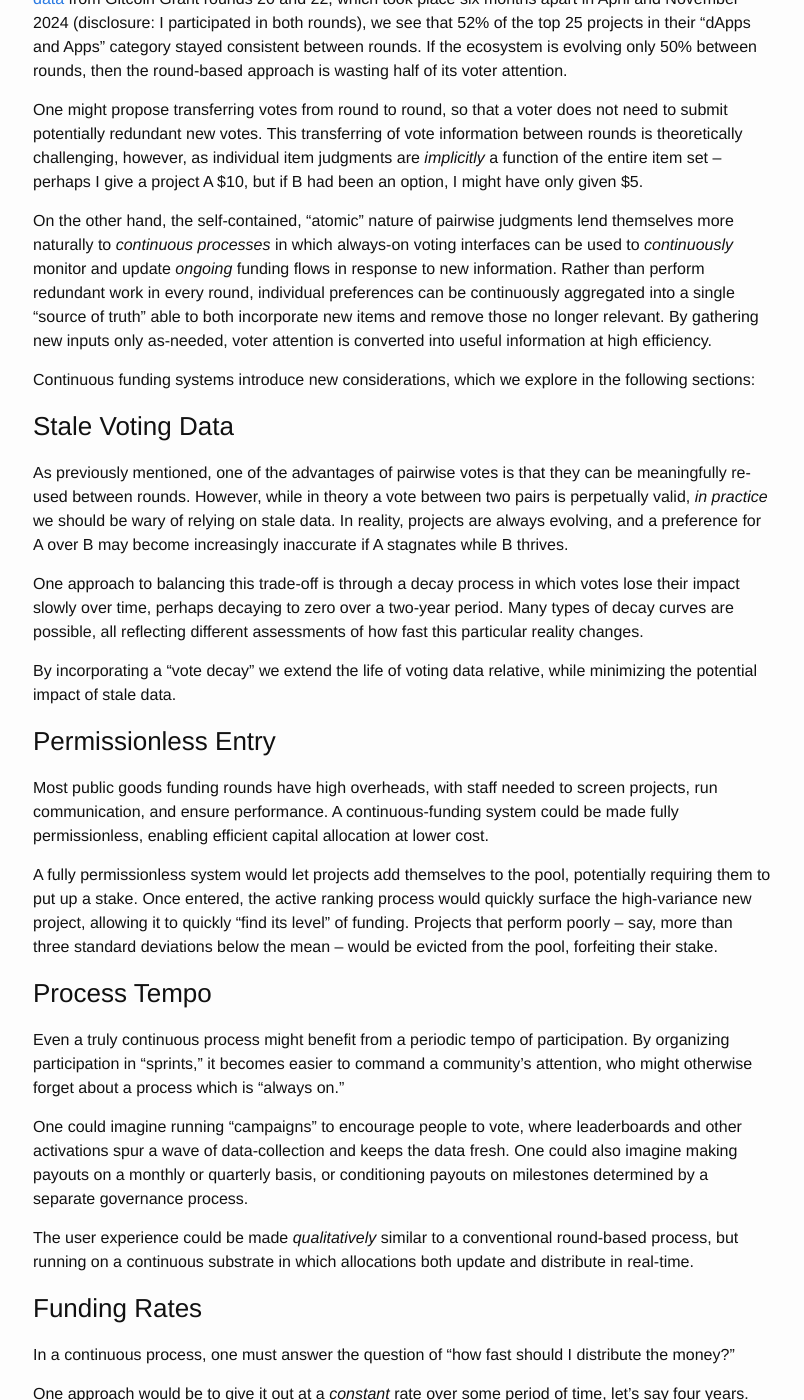
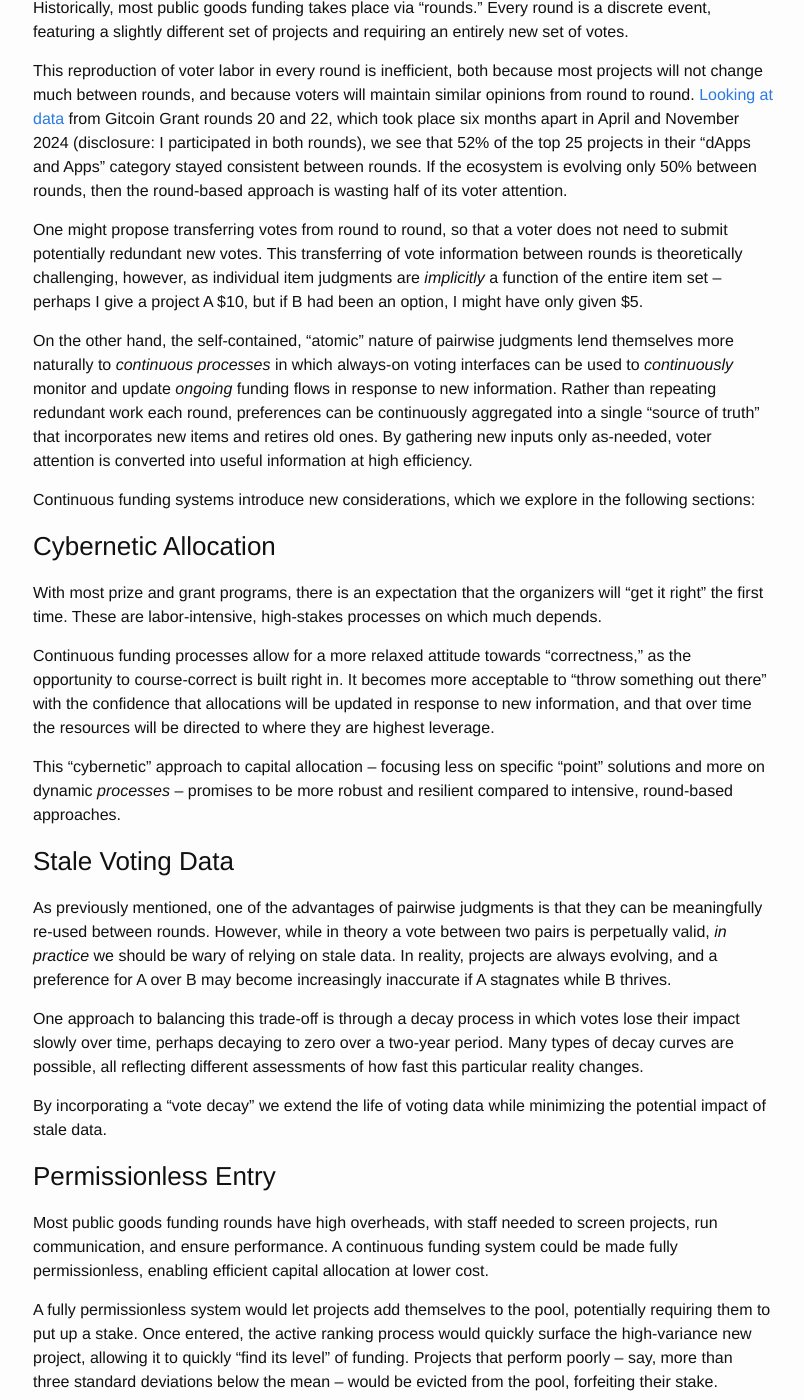
Before and after one commit to kronosapiens/kronosapiens.github.io, a Jekyll site: the page built from _posts/2025-11-30-pairwise-paradigm.md, in a window 1280 px wide and 1400 px high, scrolled down 11993 px. Shown: the whole window, without its empty margins (237-1041 px from the left). Built offline with Jekyll 4.4.1, drawn with Linux system fonts in a browser that asks for light colours; formulas are drawn with MathJax 3; comment, search, counter and statistics services are not loaded; some of the changed text lies outside the part shown.

Commit message:
fix: more AI edits

```diff
--- a/_posts/2025-11-30-pairwise-paradigm.md
+++ b/_posts/2025-11-30-pairwise-paradigm.md
@@ -46,17 +46,18 @@ Each has its own strengths and weaknesses:
 
 The rest of this essay will focus on **pairwise preferences** and describe the _design space_ in which they operate.
 We will argue that pairwise methods should not be understood as isolated mechanisms, but as part of a larger _paradigm_ of decision-making involving various interrelated techniques.
-By approaching pairwise methods in this way, it becomes easier to see how the pieces fit together and offer a compelling approach for allocating shared resources.
+By approaching pairwise methods in this way, it becomes easier to see how the pieces combine into a compelling system for allocating shared resources.
 
 Most of this essay will focus on the use-case of "public goods funding," in which communities come together to fund critical infrastructure, as this is the domain with the most activity and the richest basis for analysis.
 The scope of these methods, however, is much broader.
 Instead of funding public goods, we could just as easily apply these methods to problems as grand as the setting of federal budgets, or as mundane as judging hackathons or [prioritizing chores in a coliving house](https://www.zaratan.world/chorewheel).
-As such getting this right will be an enormous unlock in our ability to coordinate at scale.
+As such, getting this right will be an enormous unlock in our ability to coordinate at scale.
 
 # II. Why Pairwise
 
 A **pairwise preference** is simply a relative choice between two options: A or B.
-Pairwise preferences can be seen as "atoms" of human subjectivity: the simplest possible distinction, running on the "phenomenological bare metal" of human perception.
+Pairwise preferences are the atoms of human subjectivity: the simplest distinction we can make, running on the "phenomenological bare metal" of perception.
+
 This simplicity makes them robust (they mean what they say they mean), accessible (anybody can make a relative distinction), general (many decisions can be framed in relative terms), and flexible (pairwise preferences can be aggregated in many different ways).
 
 In addition, the atomic nature of pairwise decisions makes these methods well adapted to environments of scarce attention, as participants are able to provide quality inputs in small amounts of time.
@@ -97,7 +98,7 @@ The choice of algorithm has major implications for what kind of output gets crea
 
 This section will discuss several algorithmic options and their properties, with a focus on the _ontology_ and _computational complexity_ of each algorithm -- how each algorithm models reality, and how effectively it processes information relative to that model.
 
-In all cases, we begin with a sequence of pairwise observations $[(a, b, x), ...]$, and want to produce a set of weights $w = [w_a, w_b, ...]$ telling us how to divide a fixed pool of capital among the items.
+In all cases, we begin with a sequence of pairwise observations $[(a, b, x), ...]$ with $x$ presenting the pairwise vote, and want to produce a set of weights $w = [w_a, w_b, ...]$ telling us how to divide a fixed pool of capital among the items.
 
 > Note: Throughout this section, we will use standard mathematical notation to describe properties of these algorithms, specifically the ["Big-O" notation](https://en.wikipedia.org/wiki/Big_O_notation) for describing computational complexity (the amount of energy and data an algorithm needs)
 
@@ -184,9 +185,12 @@ This work would inspire the development of [Pairwise.vote](https://www.pairwise.
 ### Deep Funding
 
 Both Bradley-Terry and spectral methods have a major drawback: they are data-hungry, requiring votes on the order of $O(k^2)$, the square of the number of items $k$.
-This heavy data requirements makes pairwise methods difficult to use in practice, as it complicates data-gathering.
+These heavy data requirements makes pairwise methods difficult to use in practice, as it complicates data-gathering.
 
 Deep Funding is a more recent technique proposed by Vitalik Buterin in late 2024, in which pairwise judgments are not used to generate weights directly, but rather to score competing weight _proposals_, which are produced externally.
+
+> Note: this initiative is unrelated to [SingularityNET's Deep Funding](https://deepfunding.ai/) program.
+
 Under the slogan of "[AI as the engine, humans as the steering wheel](https://vitalik.eth.limo/general/2025/02/28/aihumans.html)," Buterin introduces a model of social choice in which the weight proposals are produced _at scale_ by machines, with a small amount of human input being used to score proposals.
 This reframing of the problem -- and of the role of human inputs -- aims to produce better results with less human input.
 
@@ -258,7 +262,7 @@ Overall, active ranking lets the process capture and express _more information_
 ## UI Development
 
 Another key consideration is _the design of the voting interface_.
-A data analysis pipeline is only as good as the quality of the data is analyzes.
+A data analysis pipeline is only as good as the quality of the data it analyzes.
 And more so than with other methods, the UI of a pairwise process has major implications for the quality of the data being collected.
 
 To illustrate this, imagine a hypothetical "bad" interface -- one which only shows the name of the items being compared, and no other information.
@@ -333,7 +337,7 @@ In this example, we see how for participants who have _already performed_ the co
 
 It is also possible to have an audience which lacks a minimum baseline of context, such that even with an efficient UI they are unable to make meaningful distinctions between items.
 
-The ideal audience, then, is a _large and diverse group of people with at least some domain knowledge_, able to make a distinction on a never-before-seen pair after about 30 seconds of absorbing new information.
+The ideal audience, then, is a _large and diverse group of people with at least some domain knowledge_, able to make a judgment on a never-before-seen pair in about 30 seconds.
 This group will be able to provide the most information, in terms of both _quantity_ and _quality_ of inputs.
 It is worth noting that even an "ideal audience" will not show up for free; participation will need to carry at least some incentives -- either relational (status), financial, or both.
 
@@ -373,26 +377,36 @@ One might propose transferring votes from round to round, so that a voter does n
 This transferring of vote information between rounds is theoretically challenging, however, as individual item judgments are _implicitly_ a function of the entire item set -- perhaps I give a project A $10, but if B had been an option, I might have only given $5.
 
 On the other hand, the self-contained, "atomic" nature of pairwise judgments lend themselves more naturally to _continuous processes_ in which always-on voting interfaces can be used to _continuously_ monitor and update _ongoing_ funding flows in response to new information.
-Rather than perform redundant work in every round, individual preferences can be continuously aggregated into a single "source of truth" able to both incorporate new items and remove those no longer relevant.
+Rather than repeating redundant work each round, preferences can be continuously aggregated into a single "source of truth" that incorporates new items and retires old ones.
 By gathering new inputs only as-needed, voter attention is converted into useful information at high efficiency.
 
 Continuous funding systems introduce new considerations, which we explore in the following sections:
 
+### Cybernetic Allocation
+
+With most prize and grant programs, there is an expectation that the organizers will "get it right" the first time.
+These are labor-intensive, high-stakes processes on which much depends.
+
+Continuous funding processes allow for a more relaxed attitude towards "correctness," as the opportunity to course-correct is built right in.
+It becomes more acceptable to "throw something out there" with the confidence that allocations will be updated in response to new information, and that over time the resources will be directed to where they are highest leverage.
+
+This "cybernetic" approach to capital allocation -- focusing less on specific "point" solutions and more on dynamic _processes_ -- promises to be more robust and resilient compared to intensive, round-based approaches.
+
 ### Stale Voting Data
 
-As previously mentioned, one of the advantages of pairwise votes is that they can be meaningfully re-used between rounds.
+As previously mentioned, one of the advantages of pairwise judgments is that they can be meaningfully re-used between rounds.
 However, while in theory a vote between two pairs is perpetually valid, _in practice_ we should be wary of relying on stale data.
 In reality, projects are always evolving, and a preference for A over B may become increasingly inaccurate if A stagnates while B thrives.
 
 One approach to balancing this trade-off is through a decay process in which votes lose their impact slowly over time, perhaps decaying to zero over a two-year period.
 Many types of decay curves are possible, all reflecting different assessments of how fast this particular reality changes.
 
-By incorporating a "vote decay" we extend the life of voting data relative, while minimizing the potential impact of stale data.
+By incorporating a "vote decay" we extend the life of voting data while minimizing the potential impact of stale data.
 
 ### Permissionless Entry
 
 Most public goods funding rounds have high overheads, with staff needed to screen projects, run communication, and ensure performance.
-A continuous-funding system could be made fully permissionless, enabling efficient capital allocation at lower cost.
+A continuous funding system could be made fully permissionless, enabling efficient capital allocation at lower cost.
 
 A fully permissionless system would let projects add themselves to the pool, potentially requiring them to put up a stake.
 Once entered, the active ranking process would quickly surface the high-variance new project, allowing it to quickly "find its level" of funding.
@@ -403,7 +417,7 @@ Projects that perform poorly -- say, more than three standard deviations below t
 Even a truly continuous process might benefit from a periodic tempo of participation.
 By organizing participation in "sprints," it becomes easier to command a community's attention, who might otherwise forget about a process which is "always on."
 
-One could imagine running "campaigns" to encourage people to vote, where leaderboards and other activations spur a wave of data-collection and keeps the data fresh.
+One could imagine running "campaigns" to encourage people to vote, where leaderboards and other activations spur a wave of data-collection and keep the data fresh.
 One could also imagine making payouts on a monthly or quarterly basis, or conditioning payouts on milestones determined by a separate governance process.
 
 The user experience could be made _qualitatively_ similar to a conventional round-based process, but running on a continuous substrate in which allocations both update and distribute in real-time.
@@ -459,7 +463,7 @@ This unapologetic rejection of IIA is acceptable in the setting of capital alloc
 In high-stakes, single-winner settings like elections, however, these complex and non-linear interactions might undermine the perceived legitimacy of the process.
 In those settings, a Condorcet method with stronger guarantees would almost certainly be preferable.
 
-> Note: Individual pairwise votes _are_ in fact independent of alternatives; it is the final result which is not.
+> Note: Individual pairwise judgments _are_ in fact independent of alternatives; it is the final result which is not.
 
 ### Intransitivity of Preferences
 
@@ -467,14 +471,14 @@ Related to IIA in the social choice literature is the idea of cycles and of the
 To prefer otherwise creates what is known as a "cycle" of _intransitive preferences_.
 For some voting methods, including Condorcet methods, cycles represent _contradictions_ and are seen as inherent flaws.
 
-Spectral methods, on the other hand, handle intransitive preferences naturally.
+Spectral methods, on the other hand, handle intransitive preferences naturally -- they are not contradictions, but information.
 Cycles are interpreted simply as ties, which pose problems for single-winner settings like elections, but not for capital allocation in which funds are simply given out equally.
 
 Further, pairwise spectral methods allow for a different interpretation of intransitivity.
 Unlike Bradley-Terry, which models every item as having a latent value, and thus interprets intransitivity as measurement error, spectral methods model intransitivity as a normal part of reality.
 
 To give an example, imagine items A and B, each having qualities X and Y.
-If we conceptualize voters as making pairwise decisions based on _subjective integrations_ of the presented data, one voter might integrate X and Y and choose A, while another might, filtered through the lens of their own personal beliefs and live experience, would choose B.
+If we conceptualize voters as making pairwise decisions based on _subjective integrations_ of the presented data, one voter might integrate X and Y and choose A, while another, filtering through the lens of their own personal beliefs and live experience, might choose B.
 Over hundreds or thousands of voters, the pairwise graph becomes a rich field of relationships with substantial cyclical and intransitive behaviors.
 Taking this graph as the only knowable ground truth, we then produce weights as an _actionable synthesis_ of that rich data.
 
```
Also changed, not shown: other parts of _posts/2025-11-30-pairwise-paradigm.md (+4 -14 lines).
